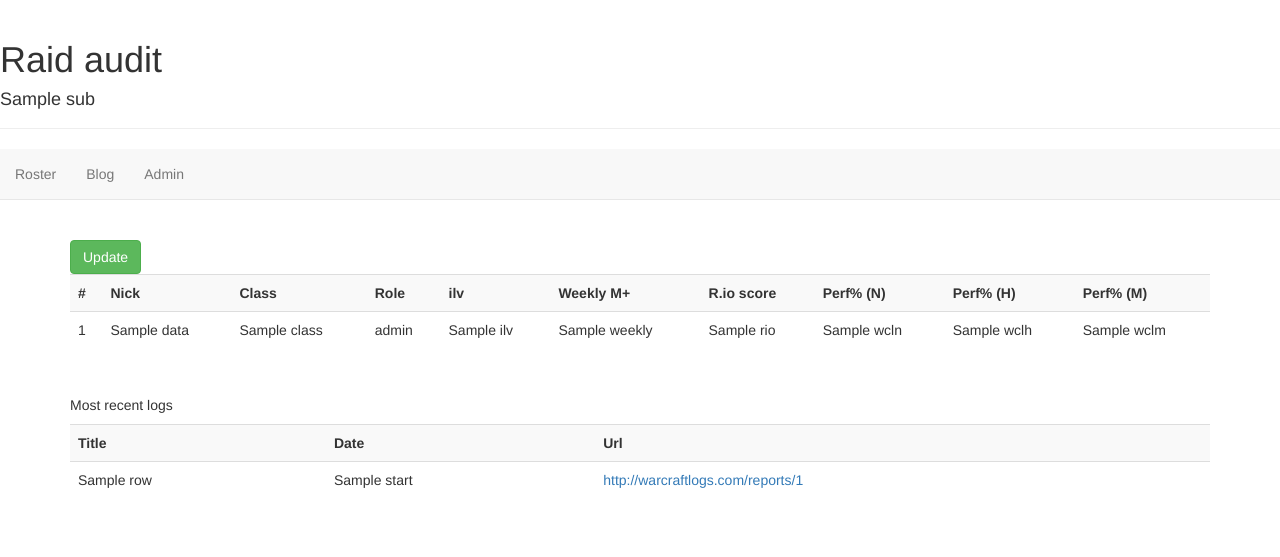
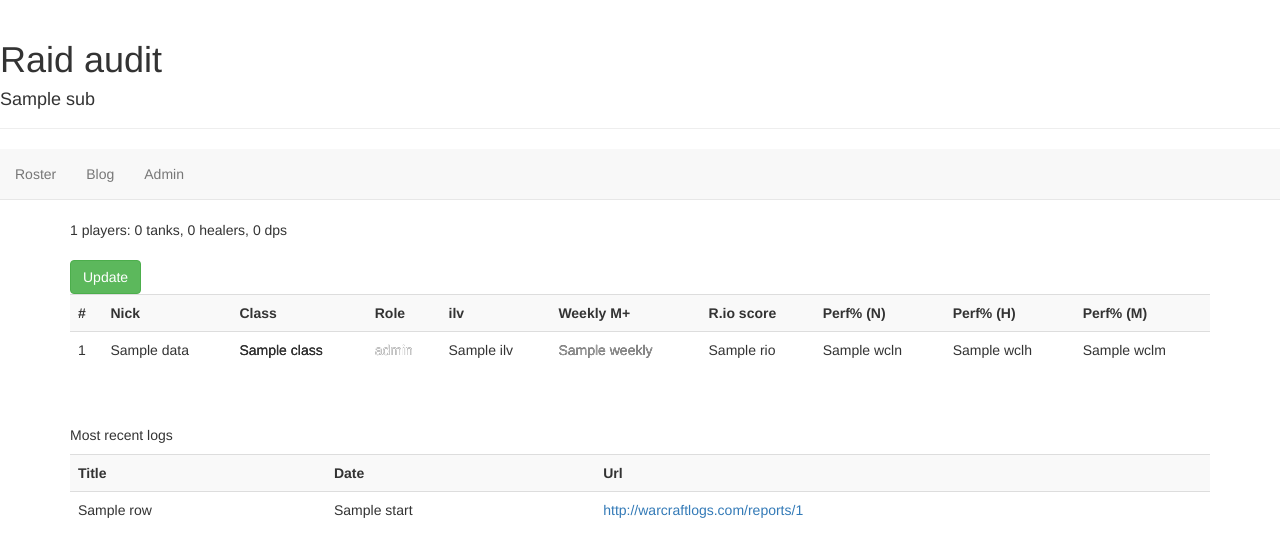
Before and after one commit to Supsu/raidaudit, a Flask app: template src/templates/index.html in a window 1280 px wide. Shown: the top 557 px of the page. Run offline with Flask 2, Linux system fonts and the light colour scheme; the template is opened without the code that fills it: most values are stand-ins (such as "Sample title", 1, 10 or a date in 2020); parts of the project's set-up code (start-up, migrations or seed data) failed here and were passed over; some libraries are stand-ins or nearby versions.

Commit message:
Did some work with templates, included coloring for class names, roles and weekly m+ levels

```diff
--- a/src/templates/base.html
+++ b/src/templates/base.html
@@ -4,6 +4,8 @@
     <title>Raid audit</title>
     <meta name="viewport" content="width=device-width, initial-scale=1.0">
     <link href="http://netdna.bootstrapcdn.com/bootstrap/3.0.0/css/bootstrap.min.css" rel="stylesheet" media="screen">
+
+
   </head>
   <body>
     <div class="page-header">
--- a/src/templates/index.html
+++ b/src/templates/index.html
@@ -1,6 +1,7 @@
 {% extends "base.html" %}
 
 {% block content %}
+<div id="messagebox"></div>
   <br><a class="btn btn-success" href="#" role="button">Update</a>
   <br>
 <table class="table table-striped">
@@ -19,15 +20,15 @@
   {% for i in data %}
   <tr>
       <td>{{loop.index}}</td>
-      <td> {{ i["name"] }} </td>
-      <td> {{ i["Class"] }} </td>
-      <td> {{ i["Role"] }} </td>
-      <td> {{ i["ilv"] }} </td>
-      <td> {{ i["Weekly"] }} </td>
-      <td> {{ i["rio"] }} </td>
-      <td> {{ i["wcln"] }} </td>
-      <td> {{ i["wclh"] }} </td>
-      <td> {{ i["wclm"] }} </td>
+      <td> <p class="cname">{{ i["name"] }} </p></td>
+      <td> <p class="cclass"> {{ i["Class"] }} </p></td>
+      <td> <p class="crole">{{ i["Role"] }} </p></td>
+      <td> <p class="cilv"> {{ i["ilv"] }} </p></td>
+      <td> <p class="cweekly"> {{ i["Weekly"] }} </p></td>
+      <td> <p class="crio"> {{ i["rio"] }} </p></td>
+      <td> <p class="cwcl"> {{ i["wcln"] }} </p></td>
+      <td> <p class="cwcl"> {{ i["wclh"] }} </p></td>
+      <td> <p class="cwcl"> {{ i["wclm"] }} </p></td>
   </tr>
   {% endfor %}
 </table>
@@ -50,4 +51,133 @@
 
 </table>
 
+
+<script language="JavaScript" type="text/JavaScript">
+  console.log("Starting color coding script");
+  var QUALITY_LEGENDARY = "#ff8000";
+  var QUALITY_EPIC = "#ff8000";
+  var QUALITY_RARE = "#0070dd";
+
+  var colors = {
+    QUALITY_LEGENDARY : "#ff8000",
+    QUALITY_EPIC : "#a335ee",
+    QUALITY_RARE : "#0070dd",
+    QUALITY_UNCOMMON : "#1eff00",
+    QUALITY_COMMON : "#ffffff",
+    QUALITY_POOR : "#9d9d9d",
+    CLASS_DK : "#C41F3B",
+    CLASS_DH : "#A330C9",
+    CLASS_DRUID : "#FF7D0A",
+    CLASS_HUNTER : "#A9D271",
+    CLASS_MAGE : "#40C7EB",
+    CLASS_MONK : "#00FF96",
+    CLASS_PALADIN : "#F58CBA",
+    CLASS_PRIEST : "#FFFFFF",
+    CLASS_ROGUE : "#FFF569",
+    CLASS_SHAMAN : "#0070DE",
+    CLASS_WARLOCK : "#8787ED",
+    CLASS_WARRIOR : "#C79C6E"
+  };
+
+  var items;
+  var items = document.querySelectorAll("p.crole");
+
+  var i;
+  var healers = 0;
+  var tanks = 0;
+  var dps = 0;
+  var norole =0;
+  for (i = 0; i < items.length; i++) {
+    items[i].style.textShadow = "#000000 0px 0px 0px";
+    if (items[i].innerHTML.trim() == "Tank") {
+      items[i].style.color = colors["CLASS_SHAMAN"];
+      tanks++;
+    }
+    else if (items[i].innerHTML.trim() == "Healer") {
+      items[i].style.color = colors["CLASS_MONK"];
+      healers++;
+    }
+    else if (items[i].innerHTML.trim() == "DPS") {
+      items[i].style.color = colors["CLASS_DK"];
+      dps++;
+    }
+    else {
+      items[i].style.color = colors["CLASS_PRIEST"];
+      norole++;
+    }
+
+  }
+  document.getElementById("messagebox").innerHTML = items.length + " players: " + tanks + " tanks, " + healers + " healers, " + dps + " dps";
+
+  var classes;
+  var classes = document.querySelectorAll("p.cclass");
+
+  for (i = 0; i < classes.length; i++) {
+    classes[i].style.textShadow = "#000000 0px 0px 0px";
+    switch(classes[i].innerHTML.trim()){
+      case "DK":
+        classes[i].style.color = colors["CLASS_DK"];
+        break;
+      case "Death Knight":
+        classes[i].style.color = colors["CLASS_DK"];
+        break;
+      case "Druid":
+        classes[i].style.color = colors["CLASS_DRUID"];
+        break;
+      case "Hunter":
+        classes[i].style.color = colors["CLASS_HUNTER"];
+        break;
+      case "Mage":
+        classes[i].style.color = colors["CLASS_MAGE"];
+        break;
+      case "Monk":
+        classes[i].style.color = colors["CLASS_MONK"];
+        break;
+      case "Paladin":
+        classes[i].style.color = colors["CLASS_PALADIN"];
+        break;
+      case "Priest":
+        classes[i].style.color = colors["CLASS_PRIEST"];
+        break;
+      case "Rogue":
+        classes[i].style.color = colors["CLASS_ROGUE"];
+        break;
+      case "Shaman":
+        classes[i].style.color = colors["CLASS_SHAMAN"];
+        break;
+      case "Warlock":
+        classes[i].style.color = colors["CLASS_WARLOCK"];
+        break;
+      case "Warrior":
+        classes[i].style.color = colors["CLASS_WARRIOR"];
+        break;
+      default:
+        console.log("No match found for " + classes[i].innerHTML.trim())
+    };
+  };
+
+  var weeklies = document.querySelectorAll("p.cweekly");
+
+  for (i = 0; i < weeklies.length; i++) {
+    weeklies[i].style.textShadow = "#000000 0px 0px 0px";
+
+    if (Number(weeklies[i].innerHTML) >= 15) {
+      weeklies[i].style.color = colors["QUALITY_LEGENDARY"];
+    }
+    else if (Number(weeklies[i].innerHTML) >= 10) {
+      weeklies[i].style.color = colors["QUALITY_EPIC"];
+    }
+    else if (Number(weeklies[i].innerHTML) >= 5) {
+      weeklies[i].style.color = colors["QUALITY_RARE"];
+    }
+    else if (Number(weeklies[i].innerHTML) >= 0) {
+      weeklies[i].style.color = colors["QUALITY_UNCOMMON"];
+    }
+    else {
+      weeklies[i].style.color = colors["QUALITY_POOR"];
+    }
+  }
+
+</script>
+
 {% endblock %}
```
